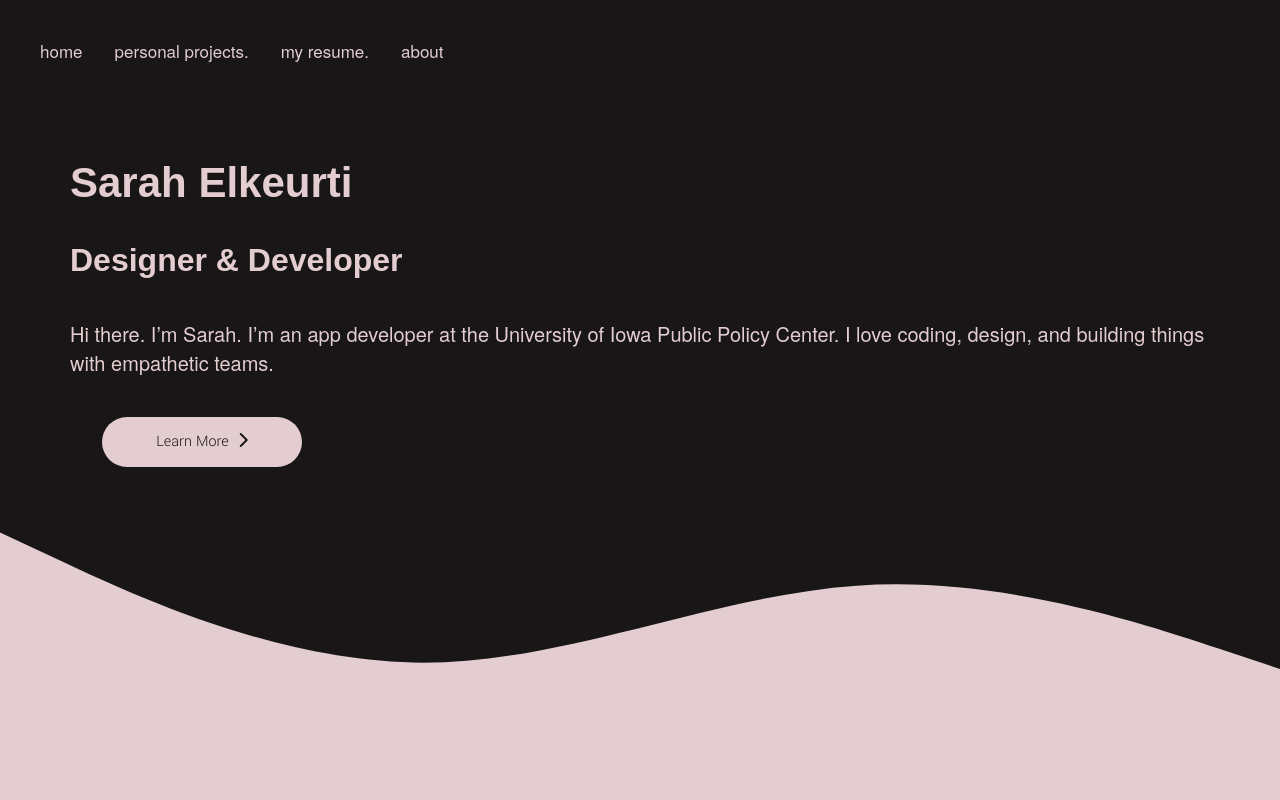
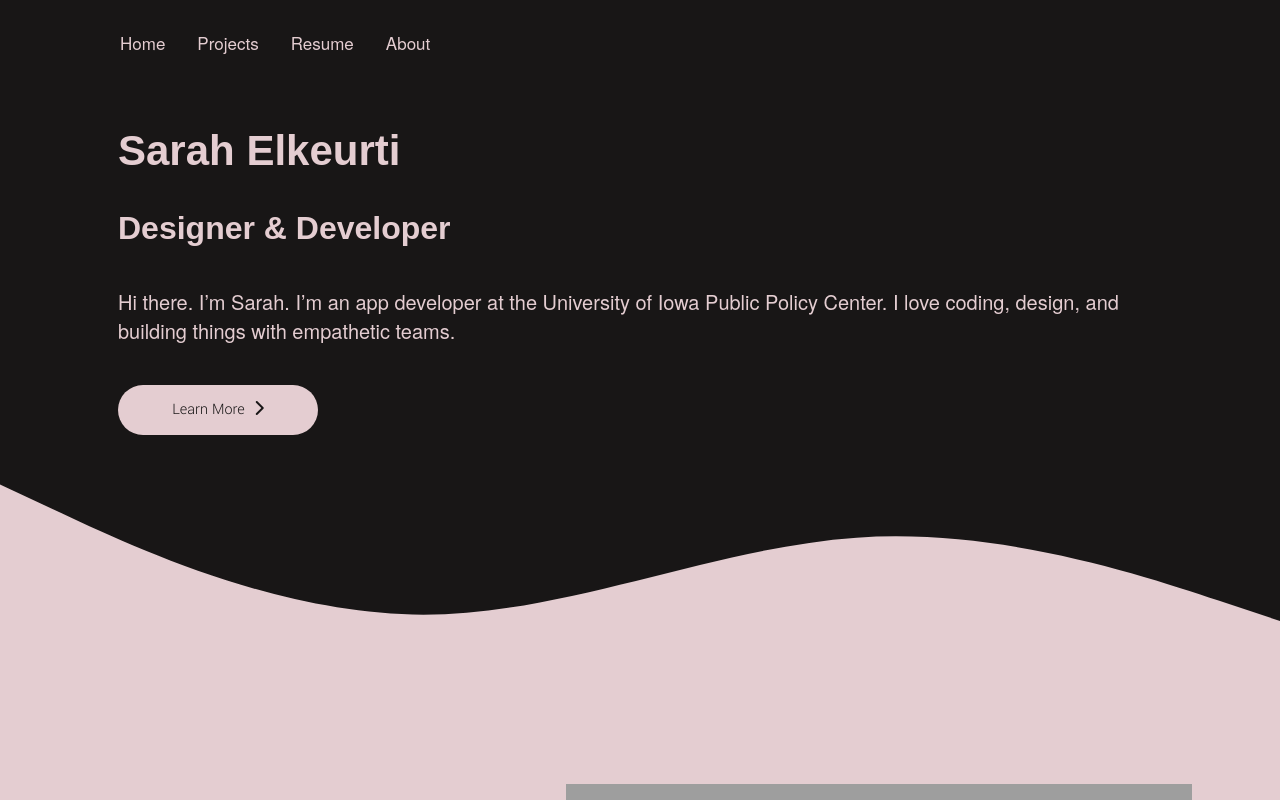
Before and after one commit to khadelk/khadelk.github.io, a plain HTML site: page index.html in a window 1280 px wide. Drawn offline with Linux system fonts and the light colour scheme; grey boxes are pictures that could not be loaded; a web font is replaced by a local one.

Commit message:
Intro section formatting

```diff
--- a/index.html
+++ b/index.html
@@ -19,10 +19,10 @@
 <body>
   <main>
     <div class="topnav" id="myTopnav">
-      <a href="/" class="active">home</a>
-      <a id="personal-projects-link" href="#projects">personal projects.</a>
-      <a id="resume-link" href="#resume">my resume.</a>
-      <a id="about-link" href="#about">about</a>
+      <a href="/" class="active">Home</a>
+      <a id="personal-projects-link" href="#projects">Projects</a>
+      <a id="resume-link" href="#resume">Resume</a>
+      <a id="about-link" href="#about">About</a>
       <a href="javascript:void(0);" class="icon" onclick="myNavFunction()">
         <i class="fa fa-bars"></i>
       </a>
--- a/main.scss
+++ b/main.scss
@@ -71,7 +71,7 @@ h2 {
 
 @media screen and (min-width: 601px) {
   .topnav {
-    padding: 1.5rem;
+    padding: 1rem 6.5rem;
     a::after {
       content: '';
       width: 0px;
@@ -86,7 +86,6 @@ h2 {
 a:hover::after {
   width: 100%;
 }
-
 
 @media screen and (max-width: 600px) {
   .topnav a:not(:first-child) {display: none;}
@@ -115,23 +114,17 @@ section {
   margin: -10px;
 }
 
-
-
 .head-container {
   display: flex;
   flex-direction: column;
   @media screen and (min-width: 500px) {
-    padding-right: 3rem;
-    padding-left: 3rem;
+    padding: 1rem 8rem;
   }
   .header {
     color: rgb(228, 205, 209);
-    padding: 2em;
     background-color: rgb(24, 22, 22);
-    //width: 30em;
     .name {
       font-size: 22px;
-
     }
   }
   .about-me {
@@ -144,7 +137,7 @@ section {
 }
 
 .learn-more-button {
-  margin: 0 2em;
+  // margin: 0 2em;
   align-self: center;
 }
 
```
Also changed, not shown: css/main.css, 2 other files.
